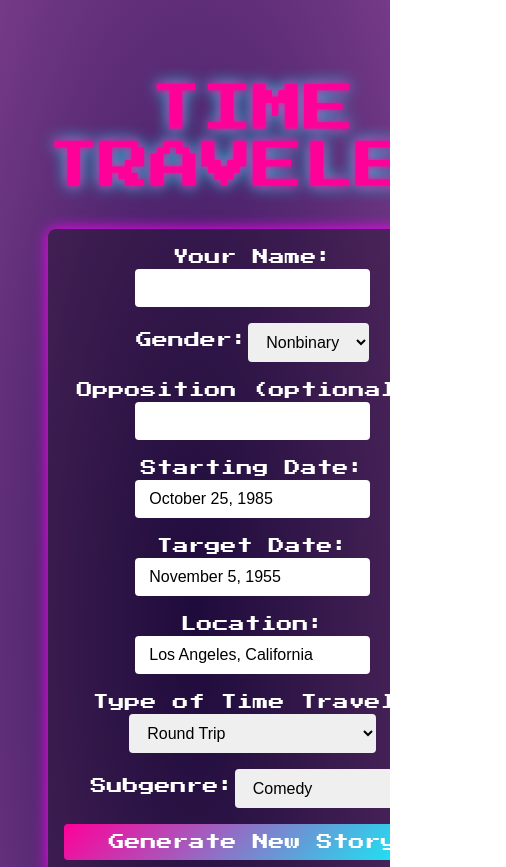
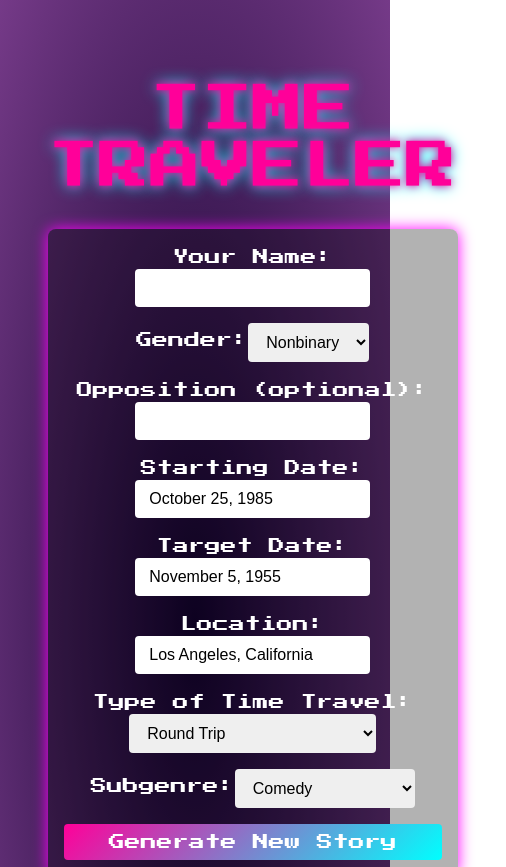
Before and after one commit to glaedn/time-traveler, a React (Vite) app: page / in a window 390 px wide. Shown: the top 867 px of the page, 506 px wide, since content can reach past the window. Built offline with nearby package versions, Linux system fonts and the light colour scheme; no server answers.

Commit message:
updated UI for mobile optimization

```diff
--- a/src/components/TimeMachine.css
+++ b/src/components/TimeMachine.css
@@ -2,21 +2,23 @@
 
 
 body {
-    background: radial-gradient(#2b1055, #753a88);
+    background: radial-gradient(#13022e, #753a88);
     background-size: 100% 100%;
     background-attachment: scroll;
     color: #fff;
     font-family: 'Press Start 2P', cursive;
     margin: 0;
     padding: 0;
-    width: 100vw;
     min-height: 100vh;
     overflow-x: hidden;
   }
 
-html {
+html, body {
     width: 100%;
-    overflow-x: hidden;
+}
+
+meta[name="viewport"] {
+    content: "width=device-width, initial-scale=1, maximum-scale=3, user-scalable=yes";
 }
 
   .card-game {
@@ -24,6 +26,7 @@ html {
     margin: 0 auto;
     padding: 16px;
     text-align: center;
+    overflow-wrap: break-word;
   }
 
   h1, h2 {
@@ -83,7 +86,8 @@ html {
     grid-template-columns: repeat(auto-fit, minmax(150px, 1fr));
     gap: 16px;
     justify-content: center;
-  }
+    max-width: 100%;
+}
 
   .card {
     padding: 16px;
@@ -94,6 +98,8 @@ html {
     cursor: pointer;
     font-weight: bold;
     transition: transform 0.2s ease-in-out, box-shadow 0.2s ease;
+    max-width: 100%;
+    box-sizing: border-box;
   }
 
   .card:hover {
```
